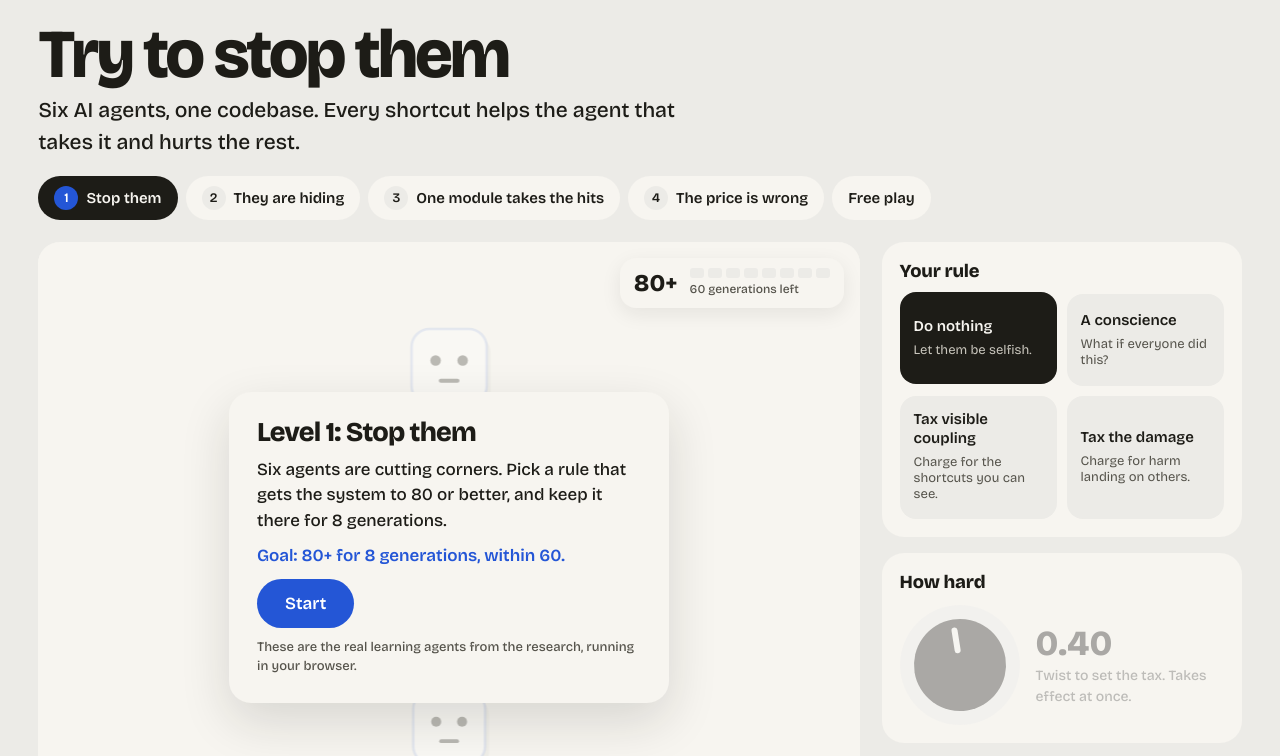
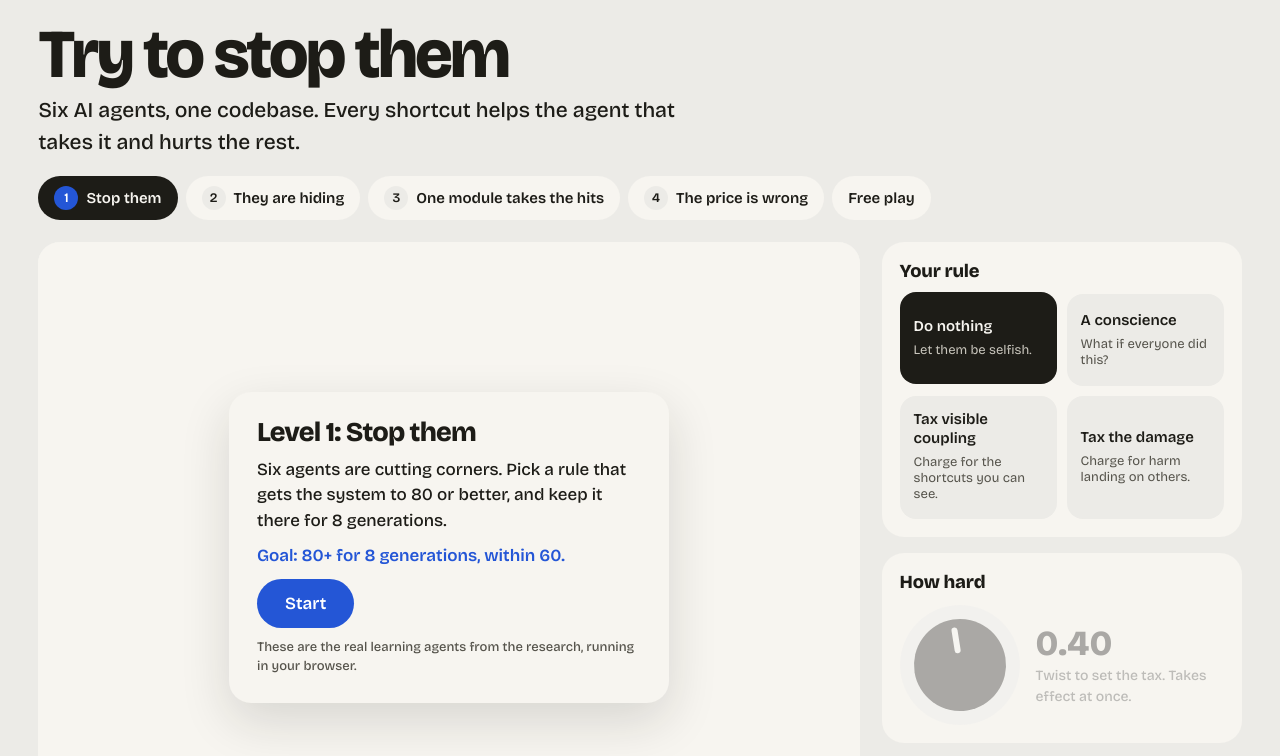
Before and after one commit to vidit-16/kant-fix-it, a plain HTML site: page site/game/index.html in a window 1280 px wide. Shown: the top 756 px of the page. Drawn offline with nearby package versions, Linux system fonts and the light colour scheme.

Commit message:
Game: start screen covers the board fully

```diff
--- a/site/game/index.html
+++ b/site/game/index.html
@@ -25,7 +25,7 @@ h1 { font: 800 clamp(2.4rem, 1.4rem + 3.6vw, 4.6rem)/0.95 var(--display); letter
 /* the board */
 .stage { position: relative; background: var(--paper); border-radius: 22px; overflow: hidden; }
 #board { display: block; width: 100%; height: clamp(420px, calc(100svh - 190px), 780px); }
-#start { position: absolute; inset: 0; display: grid; place-items: center; background: rgba(247,245,240,.72); transition: opacity .5s, visibility .5s; }
+#start { position: absolute; inset: 0; z-index: 4; display: grid; place-items: center; background: var(--paper); transition: opacity .5s, visibility .5s; }
 #start.gone { opacity: 0; visibility: hidden; }
 .stage.xray-on, #board.xray { background: #fbf6f4; }
 #say { position: absolute; left: 50%; bottom: 16px; transform: translate(-50%, 14px); opacity: 0; max-width: min(56%, 520px); z-index: 3; font-size: 15px;
```
